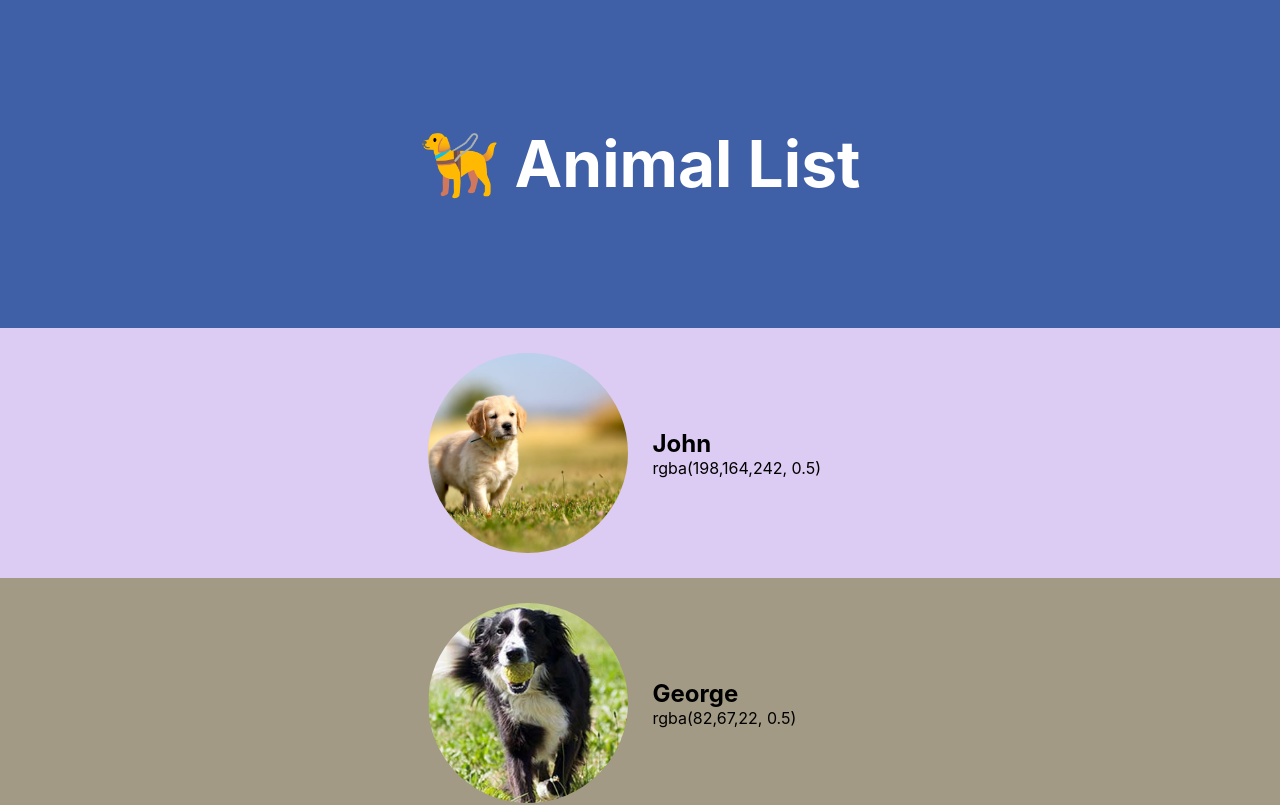
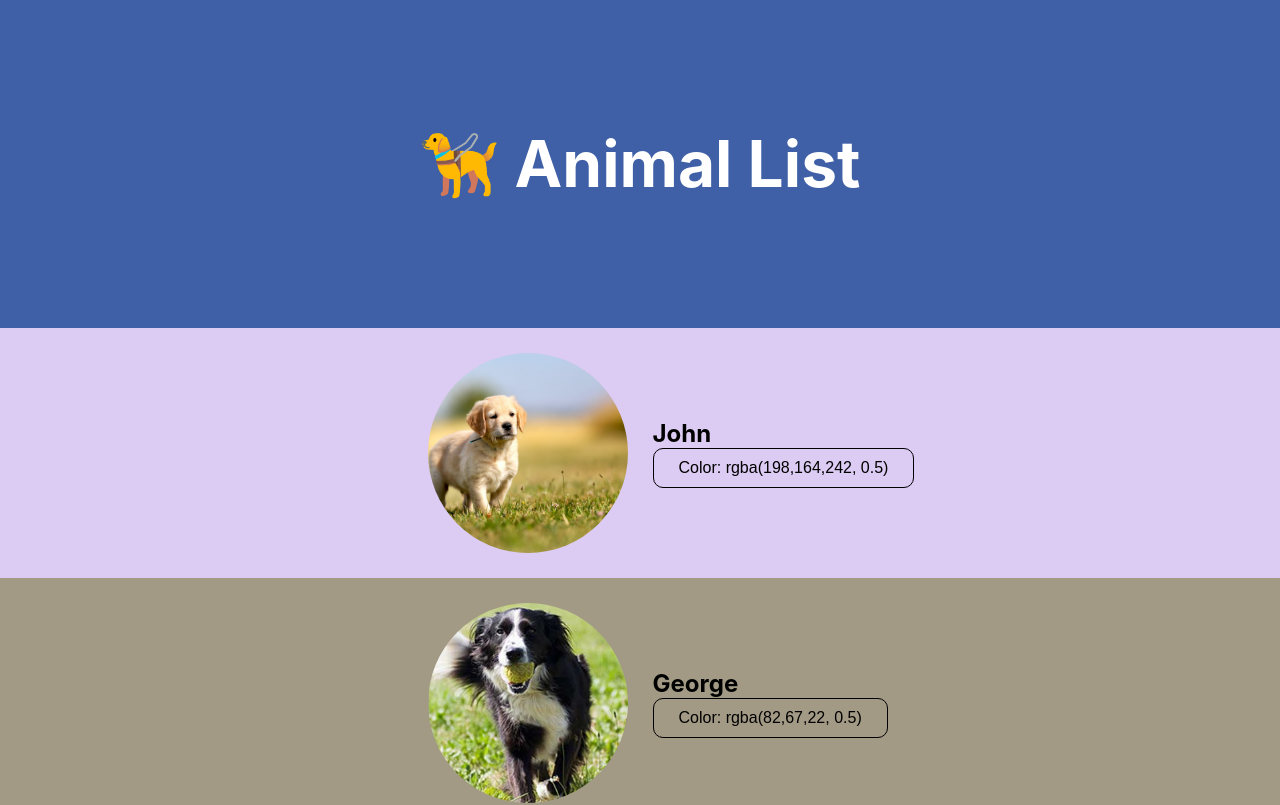
Before and after one commit to jacob-ian/react-fun, a React (Create React App) app: page / in a window 1280 px wide. Shown: the top 805 px of the page. Built offline with nearby package versions, Linux system fonts and the light colour scheme.

Commit message:
feat(Animal): Add Button component
- try out controlled component by making a button

```diff
--- a/src/components/Animal.css
+++ b/src/components/Animal.css
@@ -7,7 +7,6 @@
   font-size: 1.5rem;
   font-weight: bold;
   width: 100%;
-  cursor: pointer;
   -webkit-touch-callout: none;
     -webkit-user-select: none;
      -khtml-user-select: none;
--- a/src/components/Animal.js
+++ b/src/components/Animal.js
@@ -1,5 +1,6 @@
 import "./Animal.css";
 import { useState } from "react";
+import Button from "./Button";
 
 export default function Animal(props) {
   const [color, setColor] = useState(getRandomColor());
@@ -20,17 +21,13 @@ export default function Animal(props) {
   }
 
   return (
-    <div
-      className="animal"
-      style={{ backgroundColor: color }}
-      onClick={handleClick}
-    >
+    <div className="animal" style={{ backgroundColor: color }}>
       <div className="animal-image">
         <img src={props.image} alt={props.name} />
       </div>
       <div className="animal-details">
         <div className="animal-name">{props.name}</div>
-        <div className="animal-color">{color}</div>
+        <Button value={"Color: " + color} onClick={handleClick}></Button>
       </div>
     </div>
   );
--- /dev/null
+++ b/src/components/Button.css
@@ -0,0 +1,9 @@
+.button {
+  cursor: pointer;
+  width: fit-content;
+  background: none;
+  border: 1px solid rgba(0,0,0.5);
+  border-radius: 10px;
+  font-size: 1rem;
+  padding: 10px 25px;
+}
--- /dev/null
+++ b/src/components/Button.js
@@ -0,0 +1,9 @@
+import "./Button.css";
+
+export default function Button(props) {
+  return (
+    <button className="button" onClick={props.onClick}>
+      {props.value}
+    </button>
+  );
+}
```
